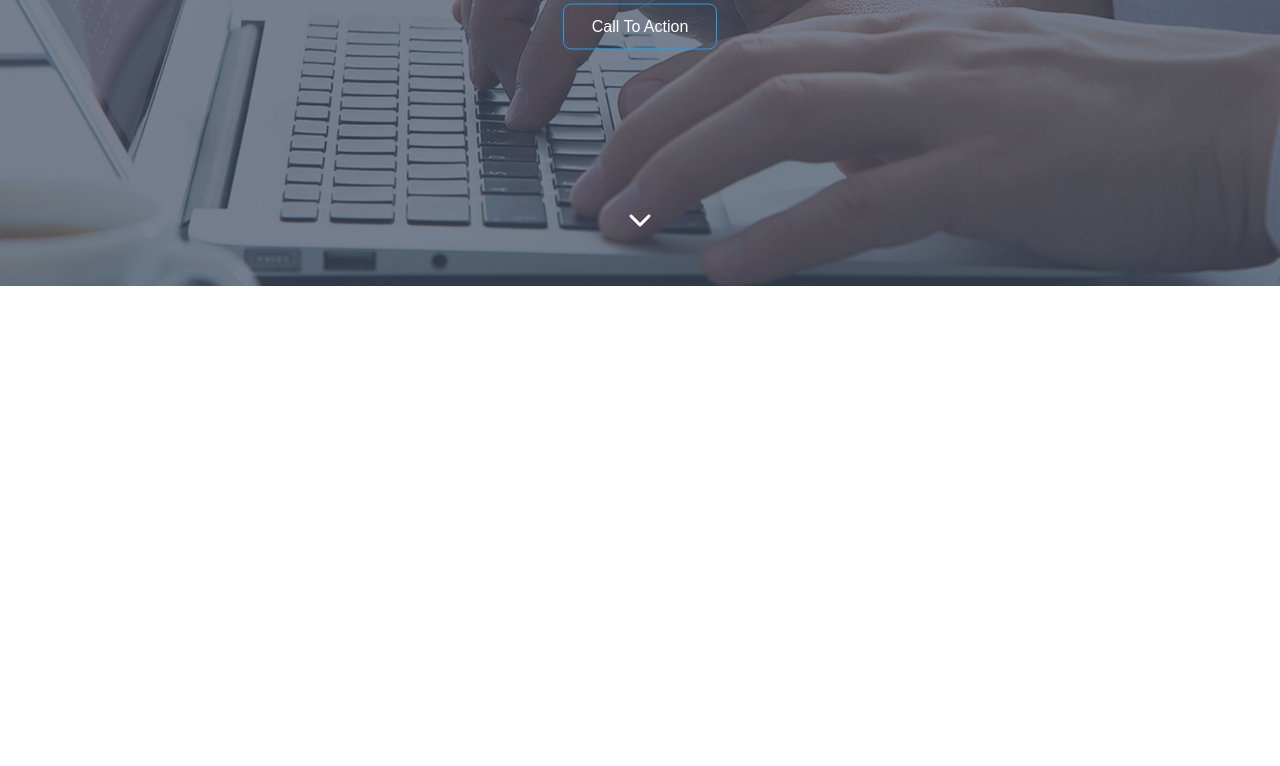
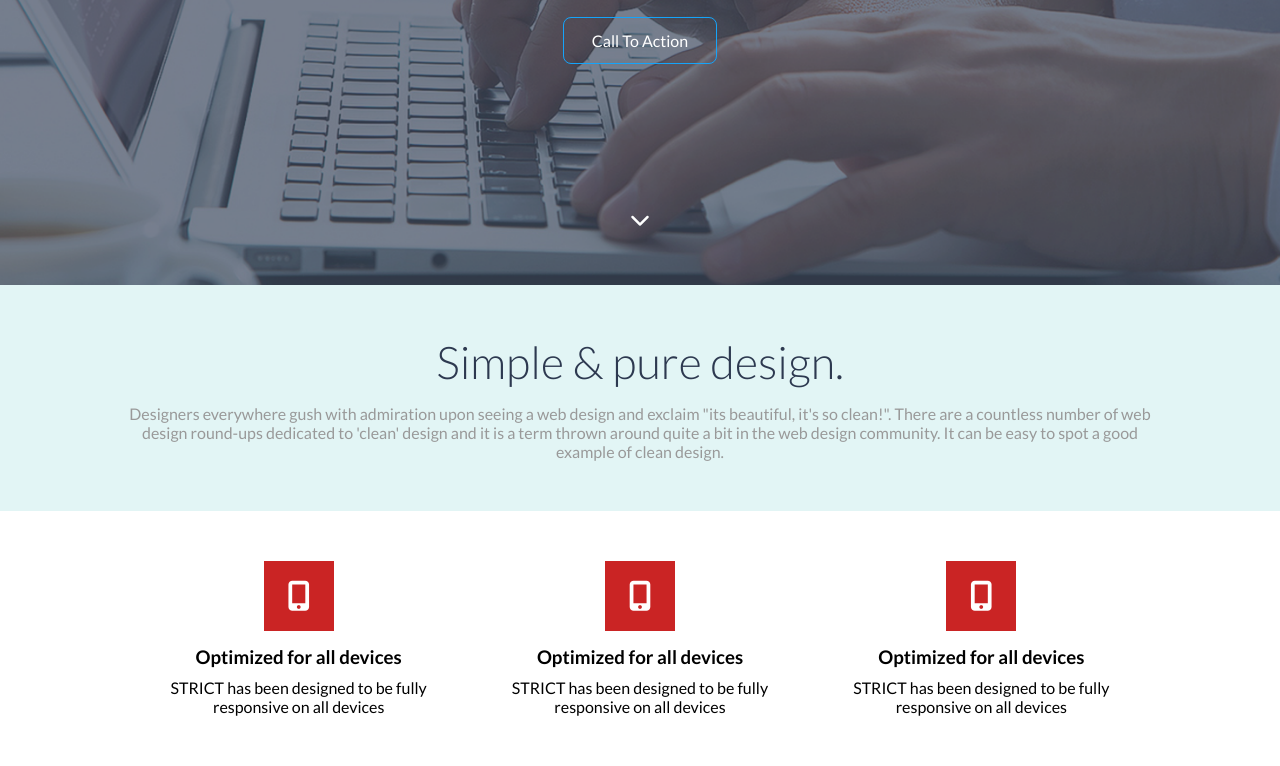
Before and after one commit to Ikram-Akbar/strict-psd-design, a plain HTML site: page index.html in a window 1280 px wide. Shown: the part 491-1257 px from the top of the page. Before the commit the page ends 800 px from the top, so only its background shows below. Drawn offline with Linux system fonts and the light colour scheme.

Commit message:
added the feature section

```diff
--- a/css/style.css
+++ b/css/style.css
@@ -1,11 +1,12 @@
 * {
     margin: 0px;
     padding: 0px;
+    font-family: 'Lato', sans-serif;
 }
 
 .header_container {
     color: rgb(246, 249, 249);
-    width: 90%;
+    width: 80%;
     margin: 20px auto;
     display: flex;
     align-items: center;
@@ -99,9 +100,10 @@
     left: 50%;
 
     transform: translate(-50%, 0px);
-    font-size: 24px;
-    animation: updown 2s linear infinite;
+    font-size: 20px;
+    animation: updown 2s linear alternate infinite;
 }
+
 @keyframes updown {
     0% {
         bottom: 70px;
@@ -112,3 +114,66 @@
     }
 
 }
+
+/* banner section end here */
+/* simple container section start  */
+.simple_container {
+    background: #e2f5f5;
+}
+
+.simple_content {
+    width: 80%;
+    margin: auto;
+    text-align: center;
+    padding: 50px;
+}
+
+.simple_content h2 {
+    font-weight: 300;
+    font-size: 45px;
+    color: #2d3950;
+}
+
+.simple_content p {
+    margin-top: 15px;
+    color: #999999;
+}
+
+/* simple container section end */
+/* Service Container start  */
+.service_container {
+    width: 80%;
+    display: flex;
+    margin: auto;
+    padding: 50px 0;
+    align-items: center;
+    justify-content: space-around;
+}
+
+.service_content {
+    width: 30%;
+    text-align: center;
+}
+
+.icon {
+    height: 70px;
+    width: 70px;
+    color: white;
+    text-align: center;
+    background-color: #ca2424;
+    margin: auto;
+    display: flex;
+    align-items: center;
+    justify-content: center;
+    font-size: 30px;
+}
+
+
+
+.service_content h3 {
+    margin: 15px 0 10px;
+}
+
+.service_content p {}
+
+/* Service Container end  */
--- a/index.html
+++ b/index.html
@@ -4,7 +4,14 @@
     <meta charset="UTF-8" />
     <meta http-equiv="X-UA-Compatible" content="IE=edge" />
     <meta name="viewport" content="width=device-width, initial-scale=1.0" />
-    <link rel="stylesheet" href="/css/all.min.css">
+    <link rel="stylesheet" href="/css/all.min.css" />
+    <!-- google font link  -->
+    <link rel="preconnect" href="https://fonts.googleapis.com" />
+    <link rel="preconnect" href="https://fonts.gstatic.com" crossorigin />
+    <link
+      href="https://fonts.googleapis.com/css2?family=Lato:ital,wght@0,300;0,400;0,700;1,400&display=swap"
+      rel="stylesheet"
+    />
 
     <!-- css file link  -->
     <link rel="stylesheet" href="/css/style.css" />
@@ -42,5 +49,51 @@
         <i class="fa-solid fa-chevron-down"></i>
       </div>
     </section>
+    <!-- banner section end here -->
+
+    <!-- Simple Description section start -->
+    <section>
+      <div class="simple_container">
+        <div class="simple_content">
+          <h2>Simple & pure design.</h2>
+          <p>
+            Designers everywhere gush with admiration upon seeing a web design
+            and exclaim "its beautiful, it's so clean!". There are a countless
+            number of web design round-ups dedicated to 'clean' design and it is
+            a term thrown around quite a bit in the web design community. It can
+            be easy to spot a good example of clean design.
+          </p>
+        </div>
+      </div>
+    </section>
+    <!-- Simple Description section end -->
+
+    <!-- Service Section start -->
+    <section>
+      <div class="service_container">
+        <div class="service_content">
+          <div class="icon">
+            <i class="fa-solid fa-mobile-screen-button"></i>
+          </div>
+          <h3>Optimized for all devices</h3>
+          <p>STRICT has been designed to be fully responsive on all devices</p>
+        </div>
+        <div class="service_content">
+          <div class="icon">
+            <i class="fa-solid fa-mobile-screen-button"></i>
+          </div>
+          <h3>Optimized for all devices</h3>
+          <p>STRICT has been designed to be fully responsive on all devices</p>
+        </div>
+        <div class="service_content">
+          <div class="icon">
+            <i class="fa-solid fa-mobile-screen-button"></i>
+          </div>
+          <h3>Optimized for all devices</h3>
+          <p>STRICT has been designed to be fully responsive on all devices</p>
+        </div>
+      </div>
+    </section>
+    <!-- Service Section end -->
   </body>
 </html>
```
